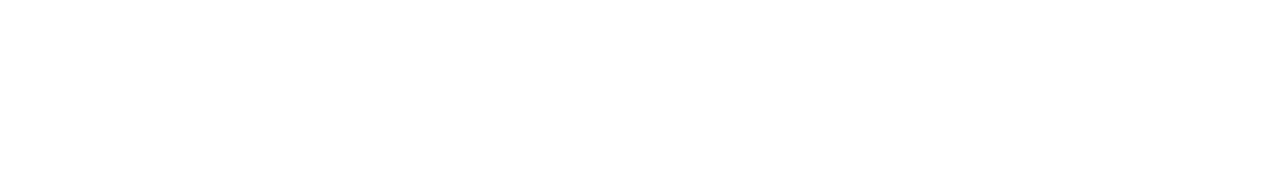
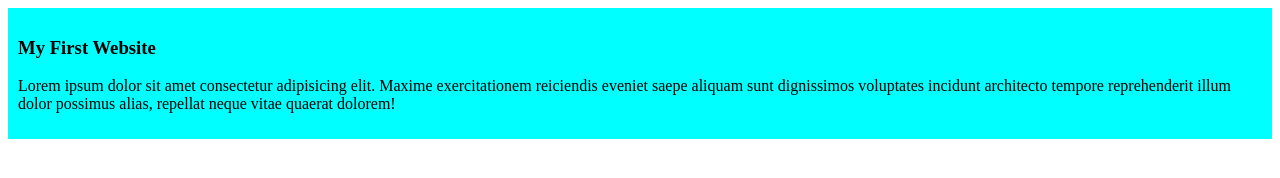
Before and after one commit to AbuSayemErfan/my-first-github, a plain HTML site: page index.html in a window 1280 px wide. Drawn offline with Linux system fonts and the light colour scheme.

Commit message:
added the first blog

```diff
--- a/index.html
+++ b/index.html
@@ -4,8 +4,12 @@
     <meta charset="UTF-8">
     <meta name="viewport" content="width=device-width, initial-scale=1.0">
     <title>My First Ever Github Repo</title>
+    <link rel="stylesheet" href="styles/blog.css">
 </head>
 <body>
-
+    <div>
+        <h3>My First Website</h3>
+        <p>Lorem ipsum dolor sit amet consectetur adipisicing elit. Maxime exercitationem reiciendis eveniet saepe aliquam sunt dignissimos voluptates incidunt architecto tempore reprehenderit illum dolor possimus alias, repellat neque vitae quaerat dolorem!</p>
+    </div>
 </body>
 </html>
--- /dev/null
+++ b/styles/blog.css
@@ -0,0 +1,4 @@
+div{
+    background-color: aqua;
+    padding: 10px;
+}
```
